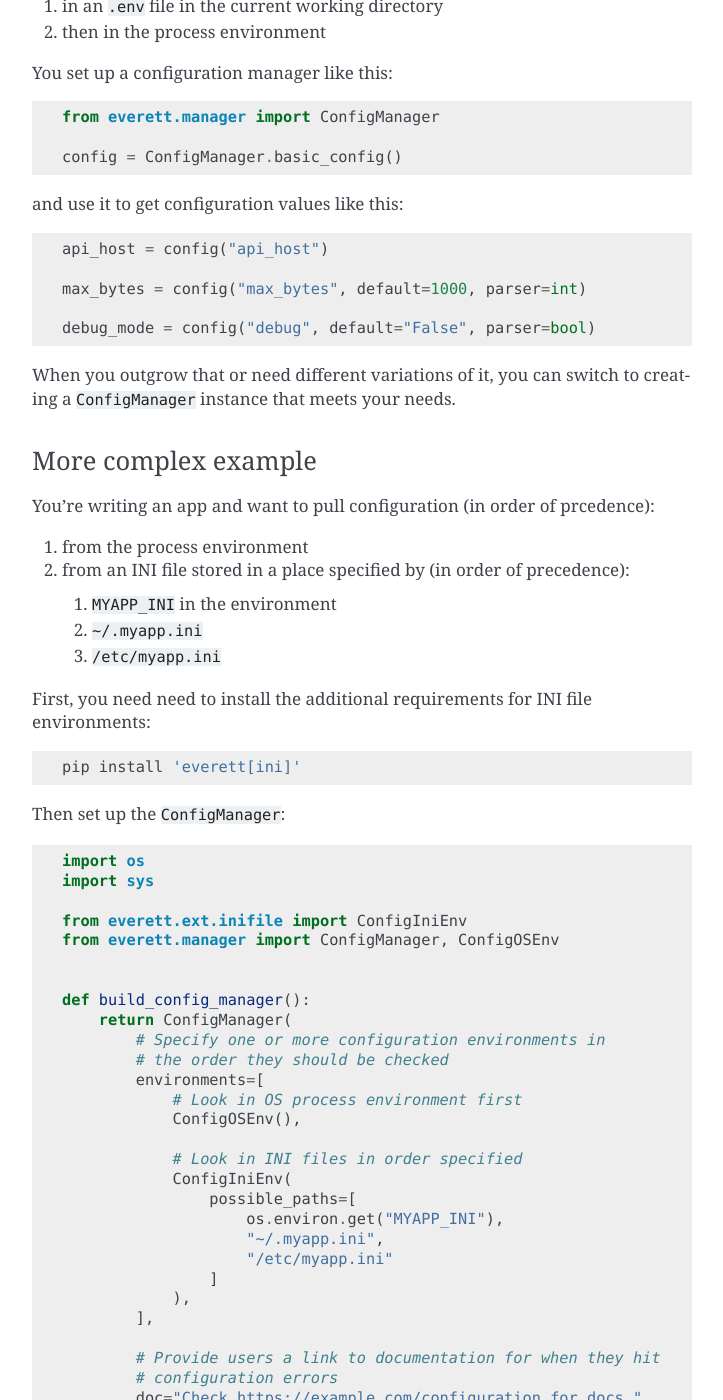
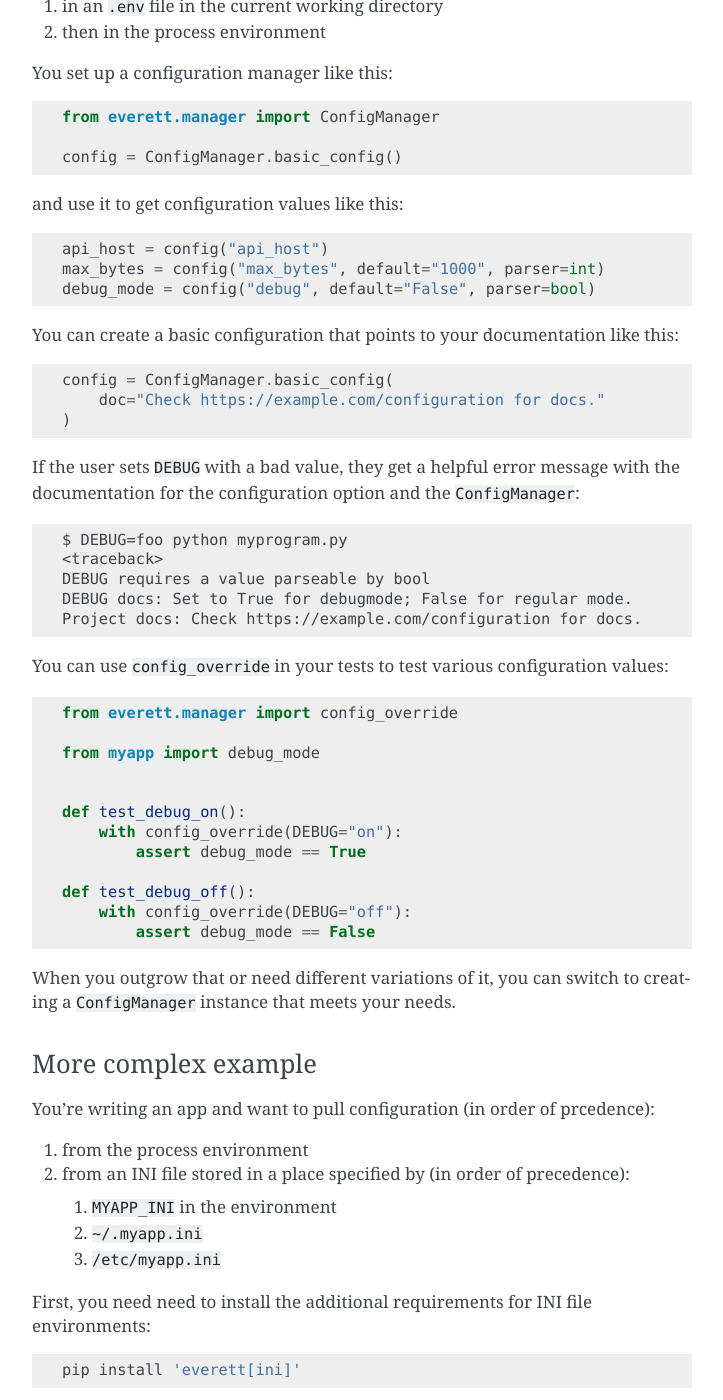
Before and after one commit to willkg/everett, a Sphinx documentation site: the page built from docs/index.rst, in a window 1280 px wide and 1400 px high, scrolled down 1050 px. Shown: the whole window, without its empty margins (388-1111 px from the left). Built offline with Sphinx 7.4.7, drawn with Linux system fonts in a browser that asks for light colours; some of the changed text lies outside the part shown.

Commit message:
Update documentation
This updates a bunch of documentation by reducing language confusion
and cleaning up example code.

```diff
--- a/README.rst
+++ b/README.rst
@@ -62,10 +62,43 @@
 and use it to get configuration values like this::
 
     api_host = config("api_host")
+    max_bytes = config("max_bytes", default="1000", parser=int)
+    debug_mode = config("debug", default="False", parser=bool)
 
-    max_bytes = config("max_bytes", default=1000, parser=int)
 
-    debug_mode = config("debug", default="False", parser=bool)
+You can create a basic configuration that points to your documentation
+like this::
+
+    config = ConfigManager.basic_config(
+        doc="Check https://example.com/configuration for docs."
+    )
+
+
+If the user sets ``DEBUG`` with a bad value, they get a helpful error message
+with the documentation for the configuration option and the ``ConfigManager``::
+
+    $ DEBUG=foo python myprogram.py
+    <traceback>
+    DEBUG requires a value parseable by bool
+    DEBUG docs: Set to True for debugmode; False for regular mode.
+    Project docs: Check https://example.com/configuration for docs.
+
+
+You can use ``config_override`` in your tests to test various configuration
+values::
+
+    from everett.manager import config_override
+
+    from myapp import debug_mode
+
+
+    def test_debug_on():
+        with config_override(DEBUG="on"):
+            assert debug_mode == True
+
+    def test_debug_off():
+        with config_override(DEBUG="off"):
+            assert debug_mode == False
 
 
 When you outgrow that or need different variations of it, you can switch to
@@ -92,6 +125,8 @@
 
 Then set up the ``ConfigManager``::
 
+    # myapp.py
+
     import os
     import sys
 
@@ -99,60 +134,61 @@
     from everett.manager import ConfigManager, ConfigOSEnv
 
 
-    def build_config_manager():
-        return ConfigManager(
-            # Specify one or more configuration environments in
-            # the order they should be checked
-            environments=[
-                # Look in OS process environment first
-                ConfigOSEnv(),
+    CONFIG = ConfigManager(
+        # Specify one or more configuration environments in
+        # the order they should be checked
+        environments=[
+            # Look in OS process environment first
+            ConfigOSEnv(),
 
-                # Look in INI files in order specified
-                ConfigIniEnv(
-                    possible_paths=[
-                        os.environ.get("MYAPP_INI"),
-                        "~/.myapp.ini",
-                        "/etc/myapp.ini"
-                    ]
-                ),
-            ],
+            # Look in INI files in order specified
+            ConfigIniEnv(
+                possible_paths=[
+                    os.environ.get("MYAPP_INI"),
+                    "~/.myapp.ini",
+                    "/etc/myapp.ini"
+                ]
+            ),
+        ],
 
-            # Provide users a link to documentation for when they hit
-            # configuration errors
-            doc="Check https://example.com/configuration for docs."
-        )
+        # Provide users a link to documentation for when they hit
+        # configuration errors
+        doc="Check https://example.com/configuration for docs."
+    )
 
 
 Then use it::
 
+    # myapp.py continued
+
     def is_debug(config):
         return config(
-            "debug", default="False", parser=bool,
+            "debug",
+            default="False",
+            parser=bool,
             doc="Set to True for debugmode; False for regular mode."
         )
 
-    config = build_config_manager()
-
-    if is_debug(config):
+    if is_debug(CONFIG):
         print('DEBUG MODE ON!')
 
 
 Let's write some tests that verify behavior based on the ``debug``
 configuration value::
 
-    from myapp import get_config, is_debug
+    from myapp import CONFIG, is_debug
 
     from everett.manager import config_override
 
 
     @config_override(DEBUG="true")
     def test_debug_true():
-        assert is_debug(get_config()) is True
+        assert is_debug(CONFIG) is True
 
 
     def test_debug_false():
         with config_override(DEBUG="false"):
-            assert is_debug(get_config()) is False
+            assert is_debug(CONFIG) is False
 
 
 If the user sets ``DEBUG`` with a bad value, they get a helpful error message
@@ -160,9 +196,9 @@
 
     $ DEBUG=foo python myprogram.py
     <traceback>
-    namespace=None key=debug requires a value parseable by bool
-    Set to True for debugmode; False for regular mode.
-    Check https://example.com/configuration for docs.
+    DEBUG requires a value parseable by bool
+    DEBUG docs: Set to True for debugmode; False for regular mode.
+    Project docs: Check https://example.com/configuration for docs.
 
 
 Configuration classes
@@ -173,6 +209,8 @@
 a class. Let's rewrite the above example using a configuration class.
 
 First, create a configuration class::
+
+    # myapp.py
 
     import os
     import sys
@@ -191,7 +229,10 @@
 
 
 Then we set up a ``ConfigManager`` to look at the process environment
-for configuration::
+for configuration and bound to the configuration options specified in
+``AppConfig``::
+
+    # myapp.py continued
 
     def get_config():
         manager = ConfigManager(
@@ -212,6 +253,8 @@
 
 
 Then use it::
+
+    # myapp.py continued
 
     config = get_config()
 
--- a/docs/code/recipes_appconfig.py
+++ b/docs/code/recipes_appconfig.py
@@ -32,7 +32,10 @@
         loglevel = Option(
             parser=parse_loglevel,
             default="INFO",
-            doc=("Log level for the application; CRITICAL, ERROR, WARNING, INFO, " "DEBUG"),
+            doc=(
+                "Log level for the application; CRITICAL, ERROR, WARNING, INFO, "
+                "DEBUG"
+            ),
         )
 
 
--- a/docs/conf.py
+++ b/docs/conf.py
@@ -126,6 +126,13 @@
 # If true, `todo` and `todoList` produce output, else they produce nothing.
 todo_include_todos = False
 
+autodoc_typehints = "description"
+autoclass_content = "both"
+autodoc_default_options = {
+    "class-doc-from": "both",
+    "member-order": "bysource",
+    "inheireted-members": True,
+}
 
 # -- Options for HTML output ----------------------------------------------
 
--- a/docs/index.rst
+++ b/docs/index.rst
@@ -12,8 +12,8 @@
    documenting
    testing
    recipes
+   api
    history
-   library
    dev
 
 
```
Also changed, not shown: docs/api.rst (added, +65 -0 lines), docs/code/recipes_alternate_keys.py (+1 -6 lines), docs/configuration.rst (+7 -3 lines), docs/library.rst (deleted, +0 -9 lines), setup.py (+6 -5 lines), 4 other files.
